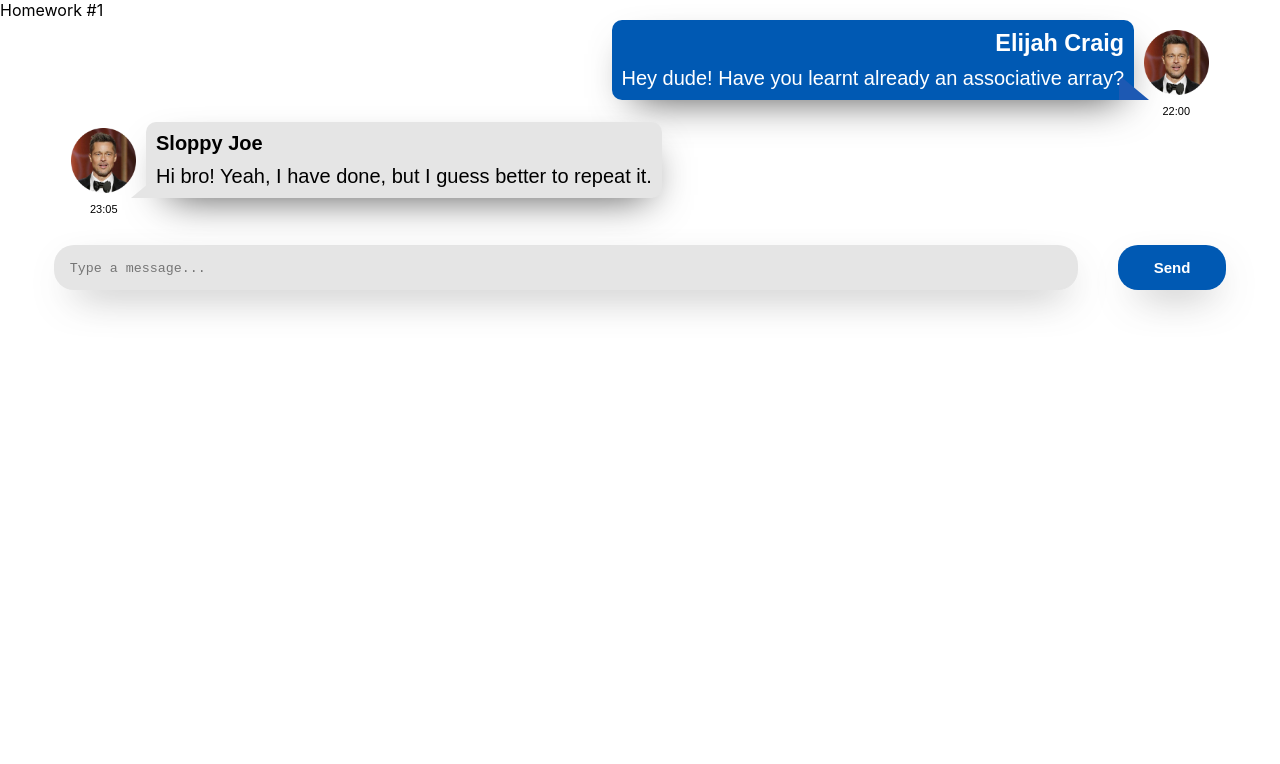
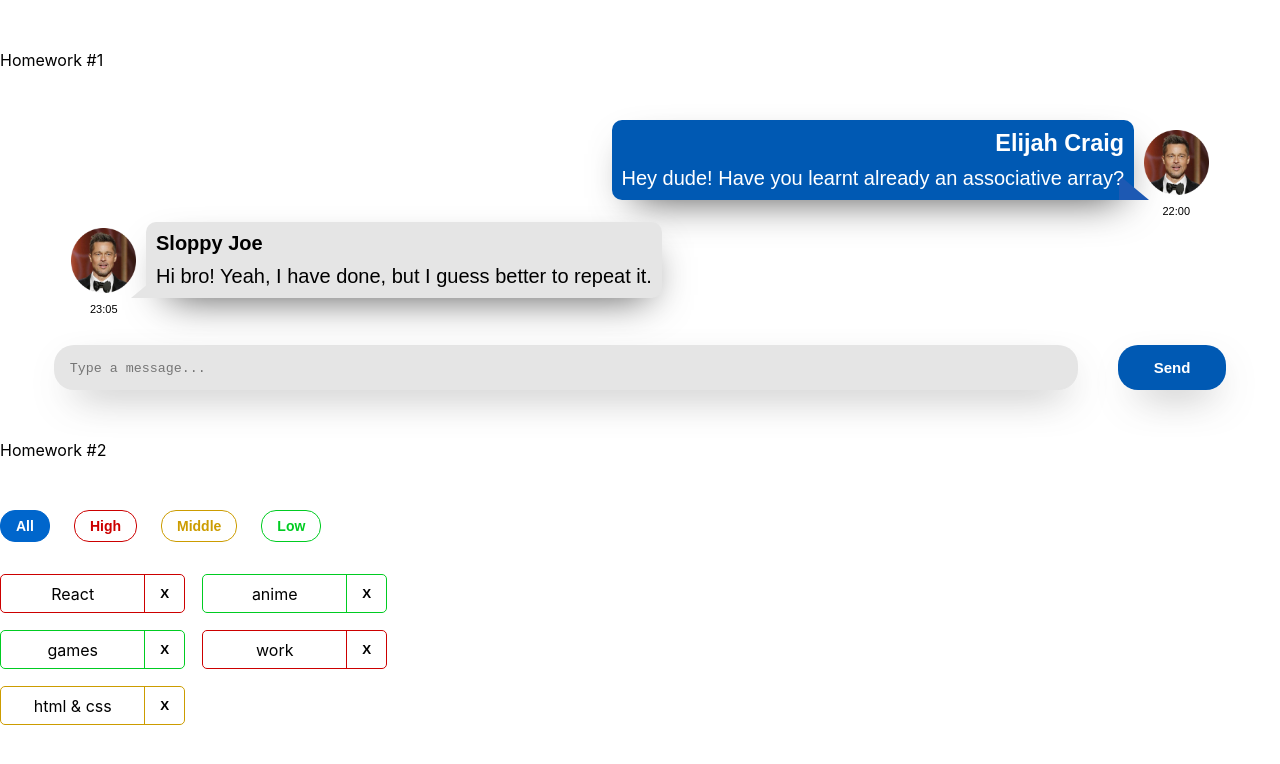
Before and after one commit to VladTomchuk/homeworks_since_sprint_2, a React (Create React App) app: page / in a window 1280 px wide. Shown: the top 764 px of the page. Built offline with nearby package versions, Linux system fonts and the light colour scheme.

Commit message:
Fixed types, added logical part for functions

```diff
--- a/src/s1-main/App.module.css
+++ b/src/s1-main/App.module.css
@@ -3,9 +3,9 @@
 }
 
 .hw {
-
+    margin-top: 50px;
 }
 
 .hwTitle {
-
+    margin-top: 50px;
 }
--- a/src/s1-main/App.tsx
+++ b/src/s1-main/App.tsx
@@ -1,13 +1,14 @@
 import React from 'react'
 import s from './App.module.css'
 import HW1 from '../s2-homeworks/hw01/HW1'
+import HW2 from "../s2-homeworks/hw02/HW2";
 
 function App() {
     return (
         <div className={s.App}>
             <HW1/>
             {/*раскомментировать по ходу выполнения*/}
-            {/*<HW2/>*/}
+            <HW2/>
             {/*<HW3/>*/}
             {/*<HW4/>*/}
 
--- a/src/s2-homeworks/hw02/HW2.tsx
+++ b/src/s2-homeworks/hw02/HW2.tsx
@@ -17,16 +17,16 @@
 * */
 
 // types
-export type AffairPriorityType = any // need to fix any
+export type AffairPriorityType = 'high' | 'low' | 'middle' // need to fix any
 export type AffairType = {
-    _id: any // need to fix any
-    name: any // need to fix any
+    _id: number // need to fix any
+    name: string // need to fix any
     priority: AffairPriorityType
 }
 export type FilterType = 'all' | AffairPriorityType
 
 // constants
-const defaultAffairs: any = [ // need to fix any
+const defaultAffairs: AffairType[] = [ // need to fix any
     {_id: 1, name: 'React', priority: 'high'}, // студенты могут изменить содержимое name и количество элементов в массиве, ...priority не менять!
     {_id: 2, name: 'anime', priority: 'low'},
     {_id: 3, name: 'games', priority: 'low'},
@@ -35,22 +35,33 @@
 ]
 
 // pure helper functions
-export const filterAffairs = (affairs: any, filter: any): any => { // need to fix any
+export const filterAffairs = (affairs: AffairType[], filter: FilterType): AffairType[] => { // need to fix any
+    switch (filter) {
+        case "high":
+            return affairs.filter(t => t.priority === 'high')
+        case 'middle':
+            return affairs.filter(t => t.priority === 'middle')
+        case 'low':
+            return affairs.filter(t => t.priority === 'low')
+        default:
+            return affairs
+    }// need to fix
+}
+export const deleteAffair = (affairs: AffairType[], _id: number): AffairType[] => { // need to fix any
+    const copiedAffairs = [...affairs]
+    const filteredAffairs = copiedAffairs.filter(affairs => affairs._id !== _id)
 
-
-    return affairs // need to fix
-}
-export const deleteAffair = (affairs: any, _id: any): any => { // need to fix any
-
-    return affairs // need to fix
+    return filteredAffairs // need to fix
 }
 
 function HW2() {
-    const [affairs, setAffairs] = useState<any>(defaultAffairs) // need to fix any
+    const [affairs, setAffairs] = useState<AffairType[]>(defaultAffairs) // need to fix any
     const [filter, setFilter] = useState<FilterType>('all')
 
     const filteredAffairs = filterAffairs(affairs, filter)
-    const deleteAffairCallback = (_id: any) => { // need to fix any
+    const deleteAffairCallback = (_id: number) => { // need to fix any
+        const x = deleteAffair(affairs, _id)
+        setAffairs(x)
         // need to fix
     }
 
--- a/src/s2-homeworks/hw02/affairs/Affairs.tsx
+++ b/src/s2-homeworks/hw02/affairs/Affairs.tsx
@@ -4,23 +4,27 @@
 import s from './Affairs.module.css'
 
 type AffairsPropsType = {
-    data: any // need to fix any
-    setFilter: any
-    deleteAffairCallback: any
+    data: AffairType[] // need to fix any
+    setFilter: (value: FilterType) => void
+    deleteAffairCallback: (_id: number) => void
     filter: FilterType
 }
 
 function Affairs(props: AffairsPropsType) {
     const setAll = () => {
+        props.setFilter('all')
         // need to fix
     }
     const setHigh = () => {
+        props.setFilter('high')
         // need to fix
     }
     const setMiddle = () => {
+        props.setFilter('middle')
         // need to fix
     }
     const setLow = () => {
+        props.setFilter('low')
         // need to fix
     }
 
--- a/src/s2-homeworks/hw02/affairs/affair/Affair.tsx
+++ b/src/s2-homeworks/hw02/affairs/affair/Affair.tsx
@@ -1,16 +1,18 @@
 import React from 'react'
-import { AffairType } from '../../HW2'
+import {AffairType} from '../../HW2'
 import s from './Affair.module.css'
 import s2 from '../Affairs.module.css'
+import affair from "./Affair";
 
 type AffairPropsType = {
     // key не нужно типизировать
     affair: AffairType
-    deleteAffairCallback: any // need to fix any
+    deleteAffairCallback: (_id: number) => void // need to fix any
 }
 
 function Affair(props: AffairPropsType) {
     const deleteCallback = () => {
+        props.deleteAffairCallback(props.affair._id)
         // need to fix
     }
 
@@ -25,7 +27,7 @@
         >
             <div id={'hw2-name-' + props.affair._id} className={nameClass}>
                 {/*создаёт студент*/}
-
+                {props.affair.name}
                 {/**/}
             </div>
             <div id={'hw2-priority-' + props.affair._id} hidden>
@@ -35,6 +37,7 @@
             <button
                 id={'hw2-button-delete-' + props.affair._id}
                 className={buttonClass}
+                onClick={deleteCallback}
                 // need to fix
 
             >
```
